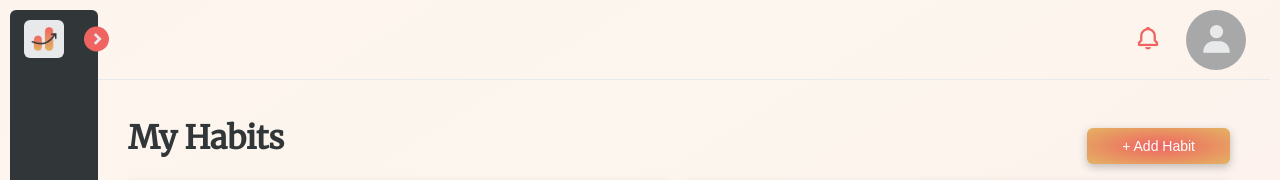
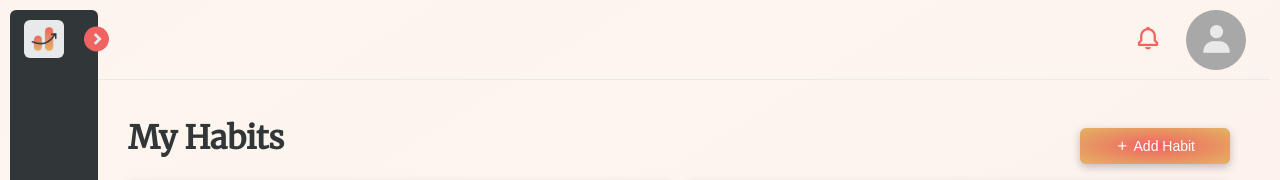
Before and after one commit to s3851446/habithub-frontend, a SvelteKit app in the folder WIP/habithub-frontend/: page /habits in a window 1280 px wide. Shown: the top 180 px of the page. Built offline with nearby package versions, Linux system fonts and the light colour scheme; no server answers.

Commit message:
match btn style on dashboard/habits

```diff
--- a/WIP/habithub-frontend/src/routes/+page.svelte
+++ b/WIP/habithub-frontend/src/routes/+page.svelte
@@ -28,8 +28,10 @@
     <div class="heading">
         <h1>Hello, Name LastName!</h1>
          <Button on:click={newHabit}>
-            <i class='bx bx-plus'></i>
-            Add Habit
+            <div class="innerBtn">
+                <i class='bx bx-plus'></i>
+                Add Habit
+            </div>
         </Button>
     </div>
     <p>You have completed <i class="italics"> <b>4</b> out of 5</i> of today's
@@ -76,4 +78,12 @@
         justify-content: space-between;
         align-items: center;
     }
+
+    .innerBtn {
+        display: flex;
+        width: 100%;
+        justify-content: space-between;
+        align-items: center;
+        margin-right: 0.3em;
+    }
 </style>
--- a/WIP/habithub-frontend/src/routes/habits/+page.svelte
+++ b/WIP/habithub-frontend/src/routes/habits/+page.svelte
@@ -24,9 +24,11 @@
     <div class="heading">
         <h1>My Habits</h1>
         <Button id="newHabit" on:click={newHabit}>
-            <!-- Use icon with proper flex when can be bothered -->
-            <!-- <i class='bx bx-plus icon'></i> -->
-            <span class="bigger">+</span> Add Habit
+            <div class="innerBtn">
+                <i class='bx bx-plus'></i>
+                <!-- <span class="bigger">+</span> -->
+                Add Habit
+            </div>
         </Button>
     </div>
     <div class="card-container">
@@ -52,4 +54,12 @@
         justify-content: space-between;
         align-items: center;
     }
+
+    .innerBtn {
+        display: flex;
+        width: 100%;
+        justify-content: space-between;
+        align-items: center;
+        margin-right: 0.3em;
+    }
 </style>
```
